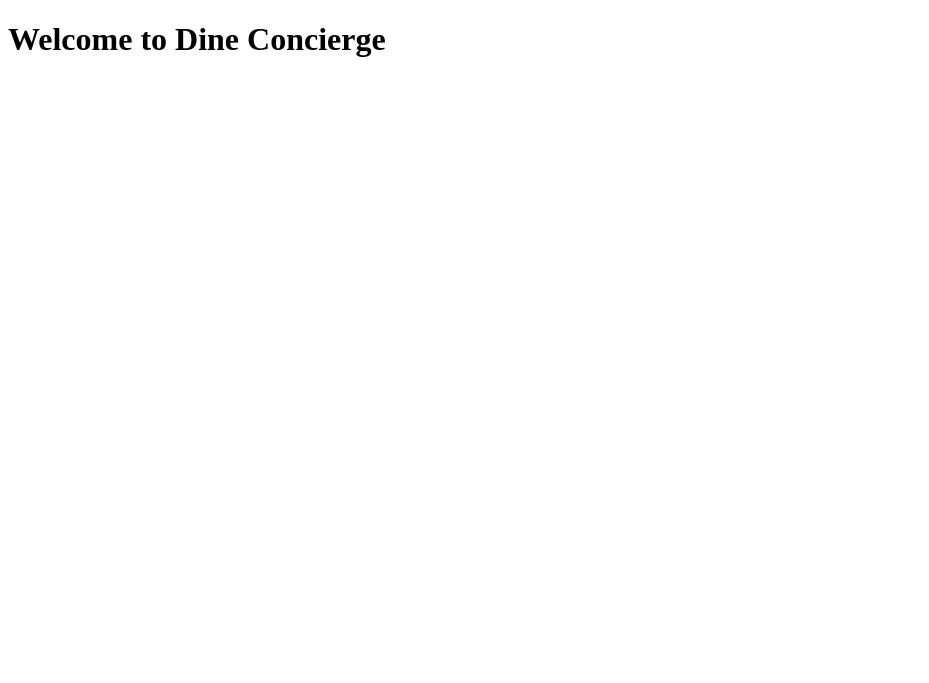
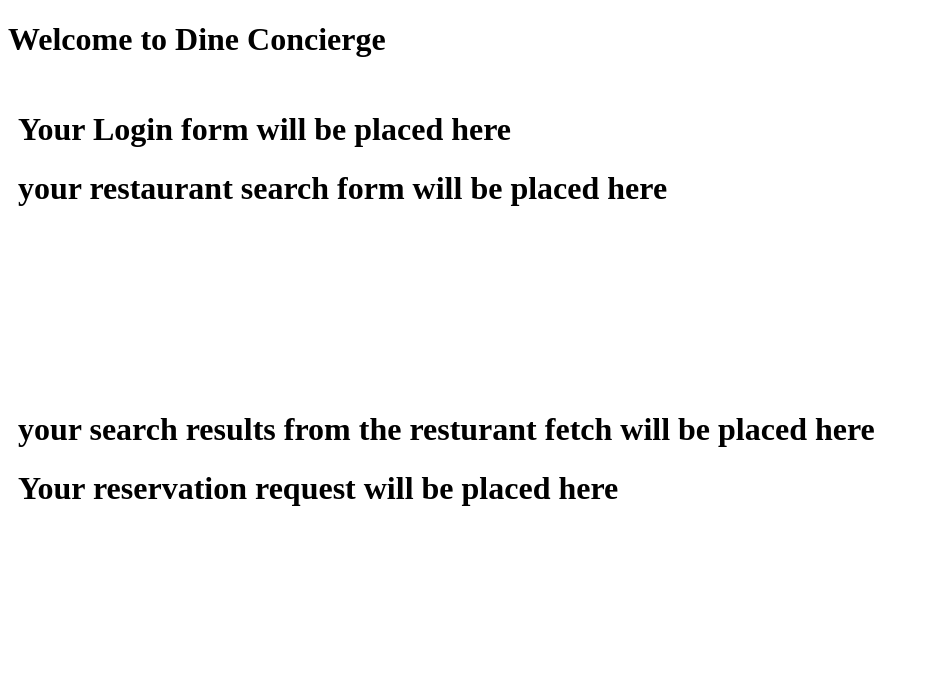
Before and after one commit to Pwako11/dine-concierge-frontend, a plain HTML site: page index.html in a window 1280 px wide. Shown: the whole page, without its empty margins (0-929 px from the left). Drawn offline with Linux system fonts and the light colour scheme.

Commit message:
added JS, html and css files

```diff
--- a/index.html
+++ b/index.html
@@ -4,10 +4,27 @@
     <meta charset="UTF-8">
     <meta http-equiv="X-UA-Compatible" content="IE=edge">
     <meta name="viewport" content="width=device-width, initial-scale=1.0">
-    <title>Document</title>
+    <link rel="stylesheet" type="text/css" href="stylesheets.css" media="screen"/>
+    <title>Dine Concierge</title>
 </head>
 <body>
     <h1>Welcome to Dine Concierge</h1>
+
+    <div class="row">
+        <div class="column">
+            <div><h1>Your Login form will be placed here </h1></div>
+            <div><h1>your restaurant search form will be placed here</h1></div>
+
+        </div>
+
+        <div class="column">
+            <div><h1>your search results from the resturant fetch will be placed here</h1></div>
+            <div><h1>Your reservation request will be placed here</h1></div>
+        </div>
+
+    </div>
+
+
     <script src="./src/index.js"></script>
 </body>
 </html>
--- /dev/null
+++ b/stylesheets.css
@@ -0,0 +1,25 @@
+* {
+  box-sizing: border-box;
+}
+
+/* Create two unequal columns that floats next to each other */
+.column {
+  float: left;
+  padding: 10px;
+  height: 300px; /* Should be removed. Only for demonstration */
+}
+
+.left {
+  width: 25%;
+}
+
+.right {
+  width: 75%;
+}
+
+/* Clear floats after the columns */
+.row:after {
+  content: "";
+  display: table;
+  clear: both;
+}
```
